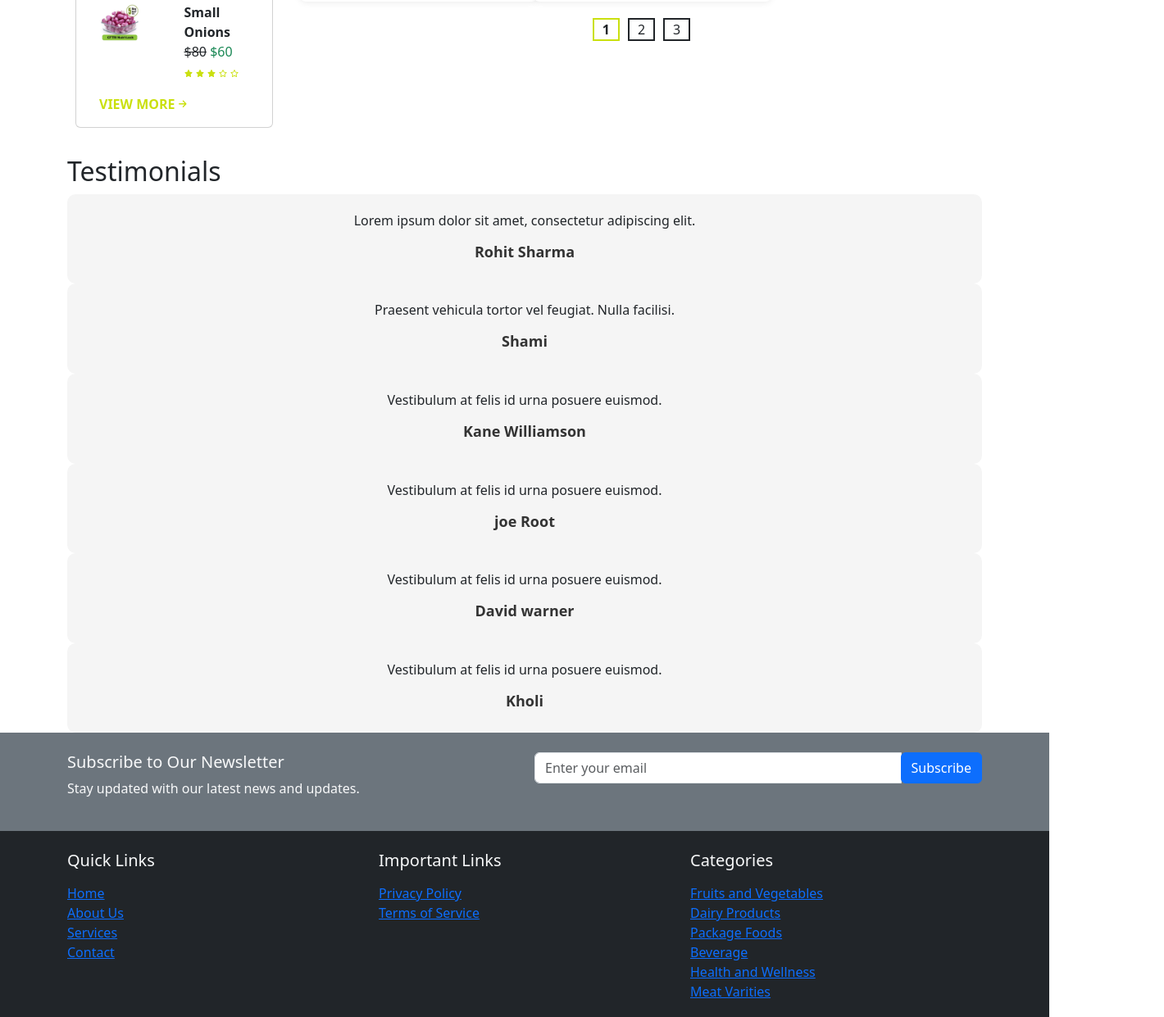
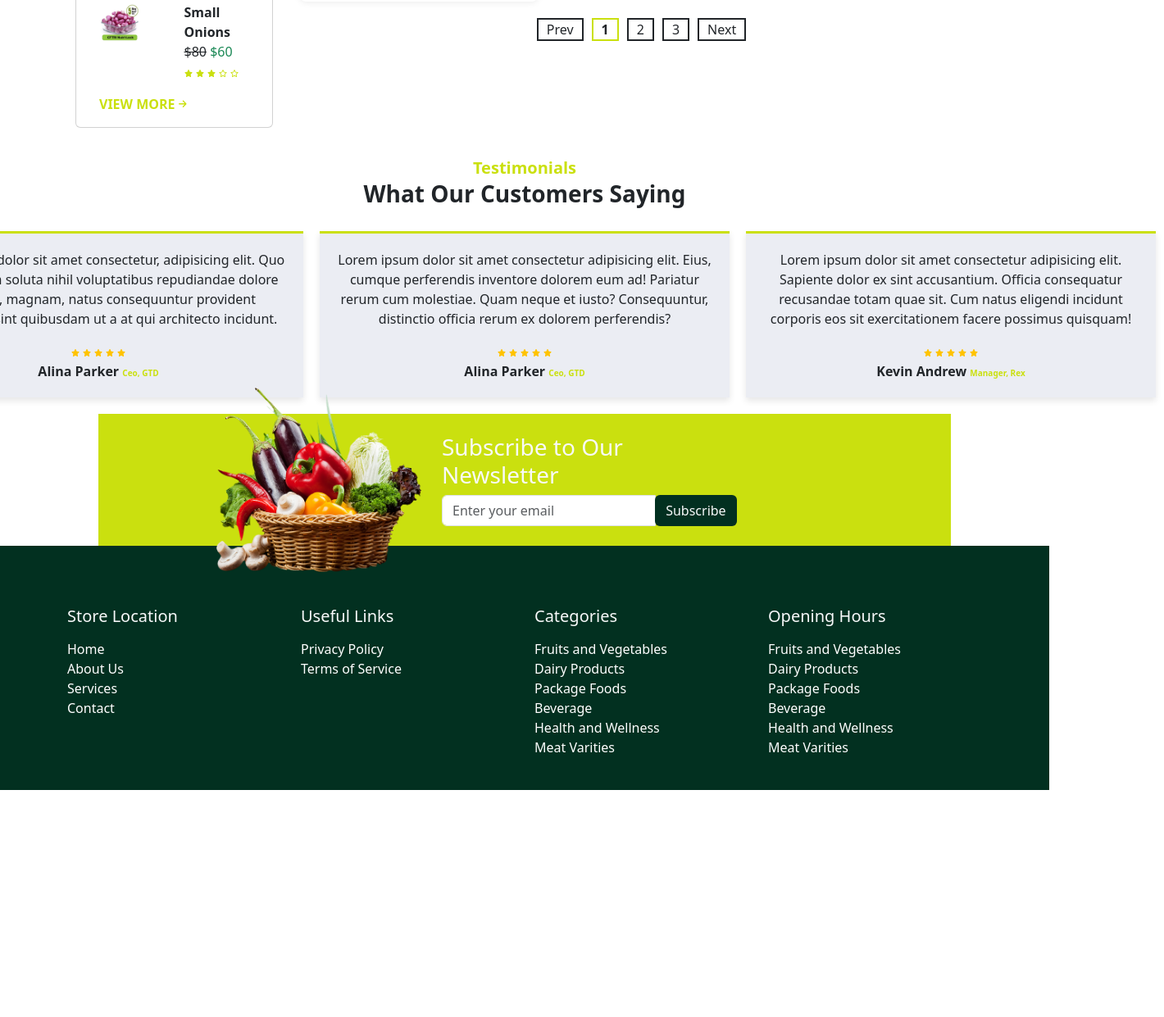
Before and after one commit to MrunalRangdal01/groceryApp, a plain HTML site: page index.html in a window 1280 px wide. Shown: the part 1232-2473 px from the top of the page at 82% size, 1420 px wide, since content can reach past the window. After the commit the page ends 2196 px from the top, so only its background shows below. Drawn offline with nearby package versions, Linux system fonts and the light colour scheme.

Commit message:
completed!!!!

```diff
--- a/index.html
+++ b/index.html
@@ -184,6 +184,32 @@
         .flex-item {
             margin: 10px;
             /* Add space between items */
+        }
+
+        .cardT {
+            width: 500px;
+            margin: 0 10px;
+            padding: 20px;
+            box-shadow: 0 4px 8px rgba(0, 0, 0, 0.1);
+            border-top: solid 3px;
+            border-color: rgb(202, 224, 15);
+            background-color: rgb(235, 237, 243);
+        }
+
+        /* Styles for container */
+        .cardT-row {
+            display: flex;
+            justify-content: center;
+            align-items: center;
+            flex-wrap: nowrap;
+            /* Ensures cards stay in a single line */
+            overflow-x: auto;
+            /* Adds horizontal scroll if cards overflow */
+            padding: 20px 0;
+        }
+        a{
+            text-decoration: none;
+            color: white;
         }
     </style>
 </head>
@@ -418,47 +444,63 @@
         </div>
     </div>
 
-    <div class="container mt-4">
-        <h2>Testimonials</h2>
-        <div class="owl-carousel owl-theme" id="testimonial-carousel">
-            <div class="item">
-                <div class="testimonial-content">
-                    <p>Lorem ipsum dolor sit amet, consectetur adipiscing elit.</p>
-                    <h6>Rohit Sharma</h6>
-                </div>
+    <div class="container mt-4 text-center" style="display: block; justify-items: center;">
+        <label style="font-size: 20px;color: rgb(202,224,15);"><b>Testimonials</b></label>
+        <h3><b>What Our Customers Saying</b></h3>
+
+        <div class="cardT-row">
+            <!-- Card 1 -->
+            <div class="cardT">
+                <p>
+                    Lorem ipsum dolor sit amet consectetur, adipisicing elit. Quo eum laborum soluta nihil voluptatibus
+                    repudiandae dolore commodi, magnam, natus consequuntur provident temporibus sint quibusdam ut a at
+                    qui architecto incidunt.
+                </p>
+                <img src="assets/svg/starSolidYellow.svg" alt="" width="10">
+                <img src="assets/svg/starSolidYellow.svg" alt="" width="10">
+                <img src="assets/svg/starSolidYellow.svg" alt="" width="10">
+                <img src="assets/svg/starSolidYellow.svg" alt="" width="10">
+                <img src="assets/svg/starSolidYellow.svg" alt="" width="10">
+
+                <br>
+                <span><b>Alina Parker <span style="font-size: 10px; color:rgb(202,224,15)">Ceo, GTD</span></b></span>
+
             </div>
 
-            <div class="item">
-                <div class="testimonial-content">
-                    <p>Praesent vehicula tortor vel feugiat. Nulla facilisi.</p>
-                    <h6>Shami</h6>
-                </div>
+            <!-- Card 2 -->
+            <div class="cardT">
+                <p>
+                    Lorem ipsum dolor sit amet consectetur adipisicing elit. Eius, cumque perferendis inventore dolorem
+                    eum ad! Pariatur rerum cum molestiae. Quam neque et iusto? Consequuntur, distinctio officia rerum ex
+                    dolorem perferendis?
+                </p>
+                <img src="assets/svg/starSolidYellow.svg" alt="" width="10">
+                <img src="assets/svg/starSolidYellow.svg" alt="" width="10">
+                <img src="assets/svg/starSolidYellow.svg" alt="" width="10">
+                <img src="assets/svg/starSolidYellow.svg" alt="" width="10">
+                <img src="assets/svg/starSolidYellow.svg" alt="" width="10">
+                <br>
+                <span><b>Alina Parker <span style="font-size: 10px; color:rgb(202,224,15)">Ceo, GTD</span></b></span>
             </div>
-            <div class="item">
-                <div class="testimonial-content">
-                    <p>Vestibulum at felis id urna posuere euismod.</p>
-                    <h6>Kane Williamson</h6>
-                </div>
-            </div>
-            <div class="item">
-                <div class="testimonial-content">
-                    <p>Vestibulum at felis id urna posuere euismod.</p>
-                    <h6>joe Root</h6>
-                </div>
-            </div>
-            <div class="item">
-                <div class="testimonial-content">
-                    <p>Vestibulum at felis id urna posuere euismod.</p>
-                    <h6>David warner</h6>
-                </div>
-            </div>
-            <div class="item">
-                <div class="testimonial-content">
-                    <p>Vestibulum at felis id urna posuere euismod.</p>
-                    <h6>Kholi</h6>
-                </div>
+
+            <!-- Card 3 -->
+            <div class="cardT">
+                <p>
+                    Lorem ipsum dolor sit amet consectetur adipisicing elit. Sapiente dolor ex sint accusantium. Officia
+                    consequatur recusandae totam quae sit. Cum natus eligendi incidunt corporis eos sit exercitationem
+                    facere possimus quisquam!
+                </p>
+                <img src="assets/svg/starSolidYellow.svg" alt="" width="10">
+                <img src="assets/svg/starSolidYellow.svg" alt="" width="10">
+                <img src="assets/svg/starSolidYellow.svg" alt="" width="10">
+                <img src="assets/svg/starSolidYellow.svg" alt="" width="10">
+                <img src="assets/svg/starSolidYellow.svg" alt="" width="10">
+                <br>
+                <span><b>Kevin Andrew <span style="font-size: 10px; color:rgb(202,224,15)">Manager,
+                            Rex</span></b></span>
             </div>
         </div>
+
     </div>
 
 
@@ -484,29 +526,30 @@
 
 
 
-    <section class="bg-secondary text-light py-4">
+    <section class="text-light py-4" style="background-color: rgb(202,224,15); margin-inline: 120px;">
         <div class="container">
-            <div class="row">
-                <div class="col-md-6">
-                    <h5>Subscribe to Our Newsletter</h5>
-                    <p>Stay updated with our latest news and updates.</p>
+            <div class="row" style="margin-left: 220px;; align-items: center; position: relative;">
+                <div class="col-md-4" style="position: absolute; left: -100px;">
+                    <img src="assets/basket.png" alt="" width="250">
                 </div>
-                <div class="col-md-6">
-                    <div class="input-group">
-                        <input type="email" class="form-control" placeholder="Enter your email" />
+                <div class="col-md-8">
+                    <h3 style=" margin-left: 175px;">Subscribe to Our Newsletter</h3>
+                    <div class="input-group" style="margin-left:20px ;" style="width: 600px;">
+                        <input type="email" style="width: 20px; margin-left: 155px;" class="form-control" placeholder="Enter your email" />
                         <div class="input-group-append">
-                            <button class="btn btn-primary" type="button">Subscribe</button>
+                            <button class="btn text-light" style="background-color:rgb(2, 48, 32);" type="button">Subscribe</button>
                         </div>
                     </div>
                 </div>
             </div>
-        </div>
+            </div>
+
     </section>
-    <footer class="bg-dark text-light py-4">
+    <footer class="text-light py-4 text-light" style="background-color:rgb(2, 48, 32); text-decoration: none;">
         <div class="container">
-            <div class="row">
-                <div class="col-md-4">
-                    <h5 class="mb-3">Quick Links</h5>
+            <div class="row" style=" margin-top: 50px;">
+                <div class="col-md-3">
+                    <h5 class="mb-3">Store Location</h5>
                     <ul class="list-unstyled">
                         <li><a href="#">Home</a></li>
                         <li><a href="#">About Us</a></li>
@@ -514,15 +557,26 @@
                         <li><a href="#">Contact</a></li>
                     </ul>
                 </div>
-                <div class="col-md-4">
-                    <h5 class="mb-3">Important Links</h5>
+                <div class="col-md-3">
+                    <h5 class="mb-3">Useful Links</h5>
                     <ul class="list-unstyled">
                         <li><a href="#">Privacy Policy</a></li>
                         <li><a href="#">Terms of Service</a></li>
                     </ul>
                 </div>
-                <div class="col-md-4">
+                <div class="col-md-3">
                     <h5 class="mb-3">Categories</h5>
+                    <ul class="list-unstyled">
+                        <li><a href="#">Fruits and Vegetables</a></li>
+                        <li><a href="#">Dairy Products</a></li>
+                        <li><a href="#">Package Foods</a></li>
+                        <li><a href="#">Beverage</a></li>
+                        <li><a href="#">Health and Wellness</a></li>
+                        <li><a href="#">Meat Varities</a></li>
+                    </ul>
+                </div>
+                <div class="col-md-3">
+                    <h5 class="mb-3">Opening Hours</h5>
                     <ul class="list-unstyled">
                         <li><a href="#">Fruits and Vegetables</a></li>
                         <li><a href="#">Dairy Products</a></li>
@@ -534,19 +588,7 @@
                 </div>
             </div>
 
-            <div class="row mt-4">
-                <div class="col-md-6">
-                    <p class="mb-0">&copy; 2023 Your Website. All Rights Reserved.</p>
-                </div>
-                <div class="col-md-6 text-right">
-                    <div class="input-group" style="width: 50%;">
-                        <input type="email" class="form-control" placeholder="Enter your email" />
-                        <div class="input-group-append">
-                            <button class="btn btn-primary" type="button">Subscribe</button>
-                        </div>
-                    </div>
-                </div>
-            </div>
+
         </div>
     </footer>
     <script src="https://cdn.jsdelivr.net/npm/@popperjs/core@2.11.8/dist/umd/popper.min.js"
@@ -634,7 +676,7 @@
 
         ];
 
-        const itemsPerPage = 5;
+        const itemsPerPage = 4;
         let currentPage = 1;
 
         const productContainer = document.getElementById('product-container');
@@ -647,7 +689,6 @@
         const categoryOptions = document.querySelectorAll('input[type="checkbox"]');
 
         function displayProducts(page, products) {
-            console.log(products);
             const startIndex = (page - 1) * itemsPerPage;
             const endIndex = startIndex + itemsPerPage;
             const displayedProducts = products.slice(startIndex, endIndex);
@@ -697,6 +738,31 @@
 
             paginationContainer.innerHTML = '';
 
+            // for (let i = 1; i <= totalPages; i++) {
+            //     const listItem = document.createElement('li');
+            //     listItem.textContent = i;
+            //     if (i === currentPage) {
+            //         listItem.classList.add('active');
+            //     }
+            //     listItem.addEventListener('click', () => {
+            //         currentPage = i;
+            //         displayProducts(currentPage, products);
+            //     });
+            //     paginationContainer.appendChild(listItem);
+            // }
+
+            paginationContainer.innerHTML = ''; // Clear existing pagination buttons
+            const prevButton = document.createElement('li');
+            prevButton.innerHTML = "Prev"
+            prevButton.addEventListener('click', () => {
+                if (currentPage > 1) {
+                    currentPage--;
+                    displayProducts(currentPage, products);
+                    updatePagination();
+                }
+            });
+            paginationContainer.appendChild(prevButton);
+
             for (let i = 1; i <= totalPages; i++) {
                 const listItem = document.createElement('li');
                 listItem.textContent = i;
@@ -706,9 +772,21 @@
                 listItem.addEventListener('click', () => {
                     currentPage = i;
                     displayProducts(currentPage, products);
+                    updatePagination();
                 });
                 paginationContainer.appendChild(listItem);
             }
+
+            const nextButton = document.createElement('li');
+            nextButton.textContent = 'Next';
+            nextButton.addEventListener('click', () => {
+                if (currentPage < totalPages) {
+                    currentPage++;
+                    displayProducts(currentPage, products);
+                    updatePagination();
+                }
+            });
+            paginationContainer.appendChild(nextButton);
         }
 
         function applyFilters() {
```
